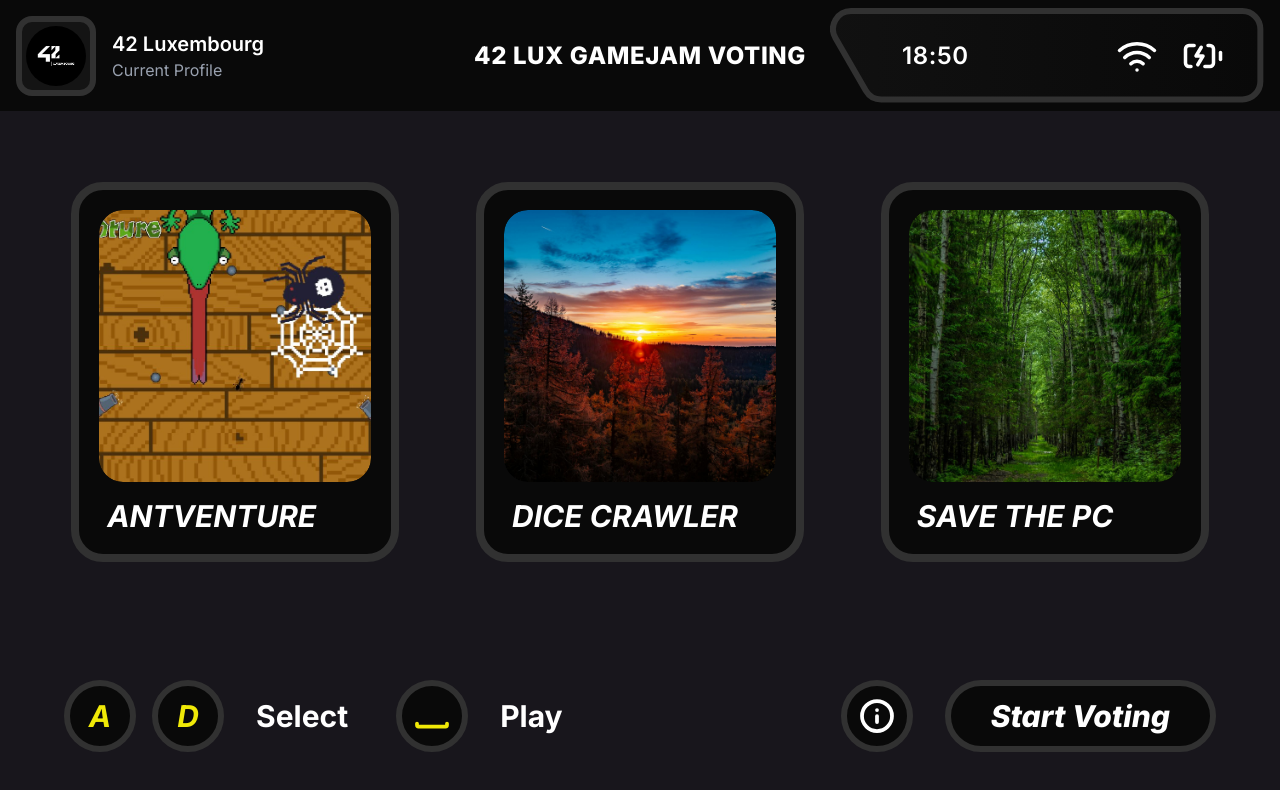
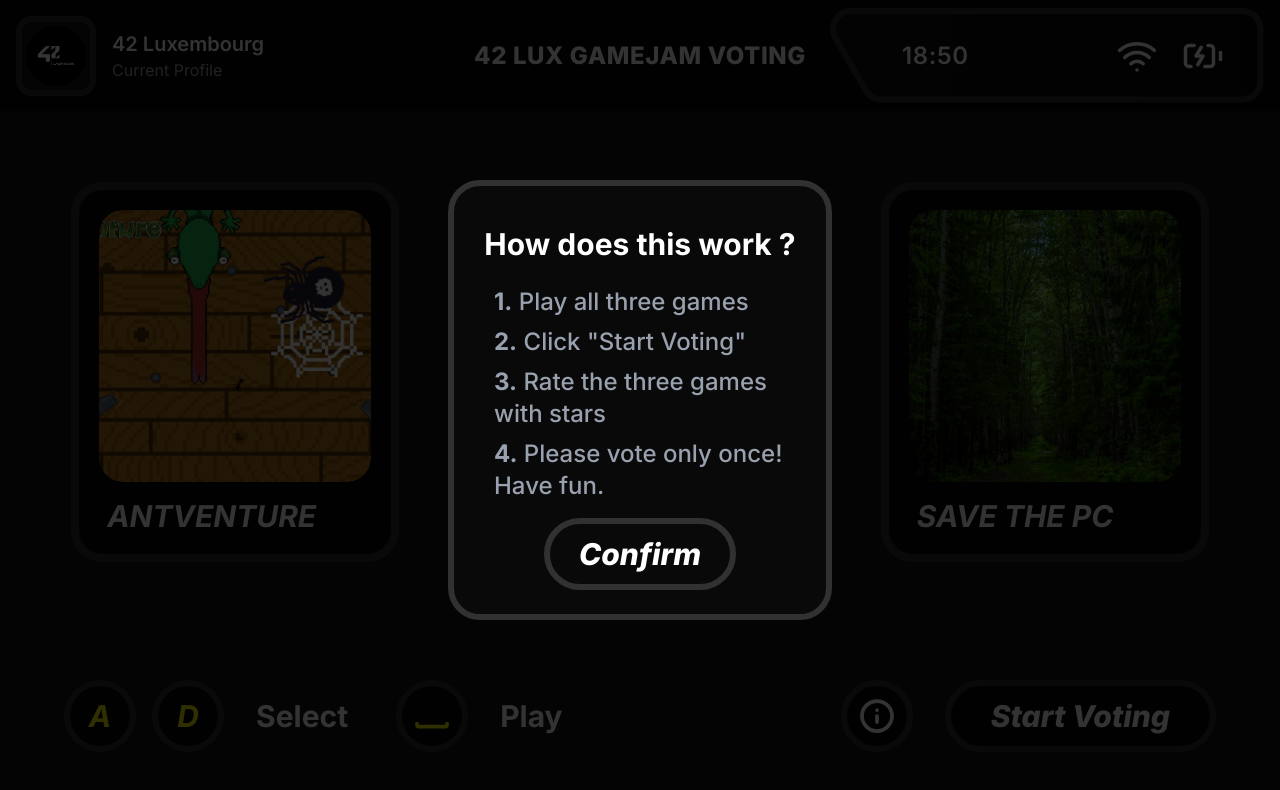
Before and after one commit to IanToujou/GameJam-Launcher-2026, a Next.js app: page / in a window 1280 px wide. Both pictures are taken after a click on the element 876 px from the left and 716 px from the top of the page. Shown: the top 790 px of the page. Built offline with nearby package versions, Linux system fonts and the light colour scheme.

Commit message:
Added information popup

```diff
--- /dev/null
+++ b/src/components/popup/PopupInformation.tsx
@@ -0,0 +1,33 @@
+import PopupOverlay from "@/components/popup/PopupOverlay";
+import { motion } from "framer-motion";
+import InputButton from "@/components/input/InputButton";
+import {PopupProps} from "@/types/props/popup/PopupProps";
+
+const PopupInformation = (props: PopupProps) => {
+
+    return (
+        <div className={props.className}>
+            <PopupOverlay />
+            <motion.div
+                className="bg-neutral-darker fixed top-1/2 left-1/2 m-auto w-[30vw] overflow-y-scroll text-white text-center pt-10 pb-6 bg-neutral-dark border-6 rounded-4xl border-neutral-light"
+                initial={{ translateY: "-50%", translateX: "-50%", scale: 0.8 }}
+                whileInView={{ translateY: "-50%", translateX: "-50%", scale: 1.0 }}
+                transition={{ duration: 0.2 }}
+            >
+                <h3 className="text-3xl font-bold">How does this work ?</h3>
+                <div className="text-left text-2xl font-medium text-gray-400 px-10 mt-6 flex flex-col gap-y-2">
+                    <p><span className="font-bold">1.</span> Play all three games</p>
+                    <p><span className="font-bold">2.</span> Click "Start Voting"</p>
+                    <p><span className="font-bold">3.</span> Rate the three games with stars</p>
+                    <p><span className="font-bold">4.</span> Please vote only once! Have fun.</p>
+                </div>
+                <div className="max-w-[15vw] mx-auto mt-4">
+                    <InputButton content="Confirm" onClick={props.onClose}/>
+                </div>
+            </motion.div>
+        </div>
+    );
+
+}
+
+export default PopupInformation;
--- a/src/pages/index.tsx
+++ b/src/pages/index.tsx
@@ -4,19 +4,24 @@ import InputButton from "@/components/input/InputButton";
 import { Info, Space } from "lucide-react";
 import InputControl from "@/components/input/InputControl";
 import Image from "next/image";
-import { useEffect, useState } from "react";
+import {useEffect, useRef, useState} from "react";
 import { AnimatePresence, motion } from "framer-motion";
 import BoxGame from "@/components/box/BoxGame";
 import { router } from "next/client";
 import GameList from "@/data/GameList";
 import { Command } from "@tauri-apps/plugin-shell";
 import { getCurrentWindow } from "@tauri-apps/api/window";
+import Popup from "reactjs-popup";
+import PopupInformation from "@/components/popup/PopupInformation";
+import {PopupActions} from "reactjs-popup/dist/types";
 
 export default function HomePage() {
     const [pressedKeys, setPressedKeys] = useState<Set<string>>(new Set());
 
     const [launching, setLaunching] = useState<boolean>(false);
     const [selectedGame, setSelectedGame] = useState<number>(-1);
+
+    const popupInfo = useRef<PopupActions|null>(null);
 
     async function focusAppWindow() {
         await getCurrentWindow().setFocus();
@@ -157,7 +162,15 @@ export default function HomePage() {
                     </div>
                     <div className="grow" />
                     <div className="flex items-center gap-x-8">
-                        <InputButton icon={Info} />
+                        <Popup ref={popupInfo} arrow={false} closeOnEscape={true} closeOnDocumentClick={true} trigger={
+                            <div>
+                                <InputButton icon={Info} />
+                            </div>
+                        }>
+                            <PopupInformation onClose={() => {
+                                popupInfo.current?.close();
+                            }}/>
+                        </Popup>
                         <InputButton
                             content="Start Voting"
                             onClick={() => router.push("/vote").then()}
--- /dev/null
+++ b/src/types/props/popup/PopupProps.ts
@@ -0,0 +1,4 @@
+export type PopupProps = {
+    className?: string;
+    onClose: () => void;
+};
```
